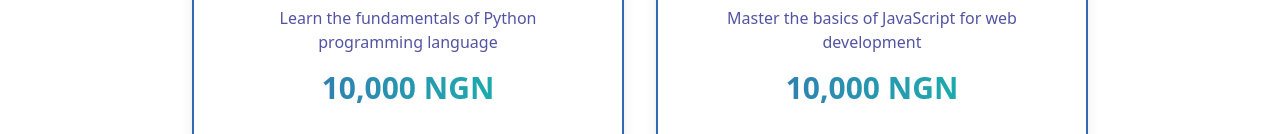
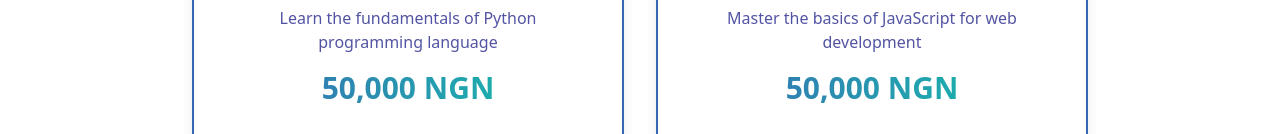
Before and after one commit to DandyJoshua14/sophnex-academy, a SvelteKit app: page / in a window 1280 px wide. Shown: the part 812-946 px from the top of the page. Built offline with nearby package versions, Linux system fonts and the light colour scheme; no server answers.

Commit message:
Feat: changed pricing

```diff
--- a/mongo-init.js
+++ b/mongo-init.js
@@ -172,7 +172,7 @@ db.courses.insertMany([
     {
         id: "python",
         name: "Introduction to Python",
-        price: 10000,
+        price: 50000,
         description: "Learn the fundamentals of Python programming language",
         features: [
             "Basic syntax and data types",
@@ -188,7 +188,7 @@ db.courses.insertMany([
     {
         id: "javascript",
         name: "Introduction to JavaScript",
-        price: 10000,
+        price: 50000,
         description: "Master the basics of JavaScript for web development",
         features: [
             "Variables and data types",
@@ -200,6 +200,22 @@ db.courses.insertMany([
         isActive: true,
         createdAt: new Date(),
         updatedAt: new Date()
+    },
+    {
+        id: "htmlcss",
+        name: "Introduction to HTML & CSS",
+        price: 50000,
+        description: "Build and style modern web pages using HTML and CSS",
+        features: [
+            "HTML elements and structure",
+            "CSS selectors and properties",
+            "Responsive design basics",
+            "Page layouts and positioning",
+            "Hands-on web page projects"
+        ],
+        isActive: true,
+        createdAt: new Date(),
+        updatedAt: new Date()
     }
 ]);
 
--- a/src/lib/paystack.ts
+++ b/src/lib/paystack.ts
@@ -66,9 +66,9 @@ export async function verifyPayment(reference: string) {
 // Get course price
 export function getCoursePrice(course: string): number {
     const prices = {
-        python: 10000,
-        javascript: 10000,
-        htmlcss: 10000
+        python: 50000,
+        javascript: 50000,
+        htmlcss: 50000
     };
-    return prices[course as keyof typeof prices] || 10000;
+    return prices[course as keyof typeof prices] || 50000;
 }
--- a/src/lib/seo.ts
+++ b/src/lib/seo.ts
@@ -198,7 +198,7 @@ export function generateOrganizationData(): string {
                     "name": "Introduction to Python",
                     "description": "Learn Python programming fundamentals with hands-on projects"
                 },
-                "price": "10000",
+                "price": "50000",
                 "priceCurrency": "NGN"
             },
             {
@@ -208,7 +208,7 @@ export function generateOrganizationData(): string {
                     "name": "Introduction to JavaScript",
                     "description": "Master JavaScript for web development and interactive applications"
                 },
-                "price": "10000",
+                "price": "50000",
                 "priceCurrency": "NGN"
             },
             {
@@ -218,7 +218,7 @@ export function generateOrganizationData(): string {
                     "name": "Introduction to HTML & CSS",
                     "description": "Build and style beautiful web pages with HTML & CSS"
                 },
-                "price": "10000",
+                "price": "50000",
                 "priceCurrency": "NGN"
             }
         ]
--- a/src/routes/+page.svelte
+++ b/src/routes/+page.svelte
@@ -8,7 +8,7 @@
 		{
 			id: 'python',
 			name: 'Introduction to Python',
-			price: '10,000 NGN',
+			price: '50,000 NGN',
 			description: 'Learn the fundamentals of Python programming language',
 			features: [
 				'Basic syntax and data types',
@@ -21,7 +21,7 @@
 		{
 			id: 'javascript',
 			name: 'Introduction to JavaScript',
-			price: '10,000 NGN',
+			price: '50,000 NGN',
 			description: 'Master the basics of JavaScript for web development',
 			features: [
 				'Variables and data types',
@@ -34,7 +34,7 @@
 		{
 			id: 'htmlcss',
 			name: 'Introduction to HTML & CSS',
-			price: '10,000 NGN',
+			price: '50,000 NGN',
 			description: 'Build and style beautiful web pages with HTML & CSS',
 			features: [
 				'HTML document structure',
--- a/src/routes/register/+page.svelte
+++ b/src/routes/register/+page.svelte
@@ -31,19 +31,19 @@
 		{
 			id: 'python',
 			name: 'Introduction to Python',
-			price: '10,000 NGN',
+			price: '50,000 NGN',
 			description: 'Learn the fundamentals of Python programming language'
 		},
 		{
 			id: 'javascript',
 			name: 'Introduction to JavaScript',
-			price: '10,000 NGN',
+			price: '50,000 NGN',
 			description: 'Master the basics of JavaScript for web development'
 		},
 		{
 			id: 'htmlcss',
 			name: 'Introduction to HTML & CSS',
-			price: '10,000 NGN',
+			price: '50,000 NGN',
 			description: 'Build and style beautiful web pages with HTML & CSS'
 		}
 	];
--- a/src/routes/resume-payment/+page.server.ts
+++ b/src/routes/resume-payment/+page.server.ts
@@ -88,7 +88,7 @@ export const actions: Actions = {
 
             // Initialize Paystack payment
             const callbackUrl = `${process.env.PUBLIC_BASE_URL || 'http://localhost:5173'}/verify`;
-            const amount = 10000; // 10,000 NGN
+            const amount = 50000; // 50,000 NGN
 
             const result = await initializePayment(user.email, amount, callbackUrl);
 
--- a/src/routes/resume-payment/+page.svelte
+++ b/src/routes/resume-payment/+page.svelte
@@ -12,19 +12,19 @@
 		{
 			id: 'python',
 			name: 'Introduction to Python',
-			price: '10,000 NGN',
+			price: '50,000 NGN',
 			description: 'Learn the fundamentals of Python programming language'
 		},
 		{
 			id: 'javascript',
 			name: 'Introduction to JavaScript',
-			price: '10,000 NGN',
+			price: '50,000 NGN',
 			description: 'Master the basics of JavaScript for web development'
 		},
 		{
 			id: 'htmlcss',
 			name: 'Introduction to HTML & CSS',
-			price: '10,000 NGN',
+			price: '50,000 NGN',
 			description: 'Build and style beautiful web pages with HTML & CSS'
 		}
 	];
```
